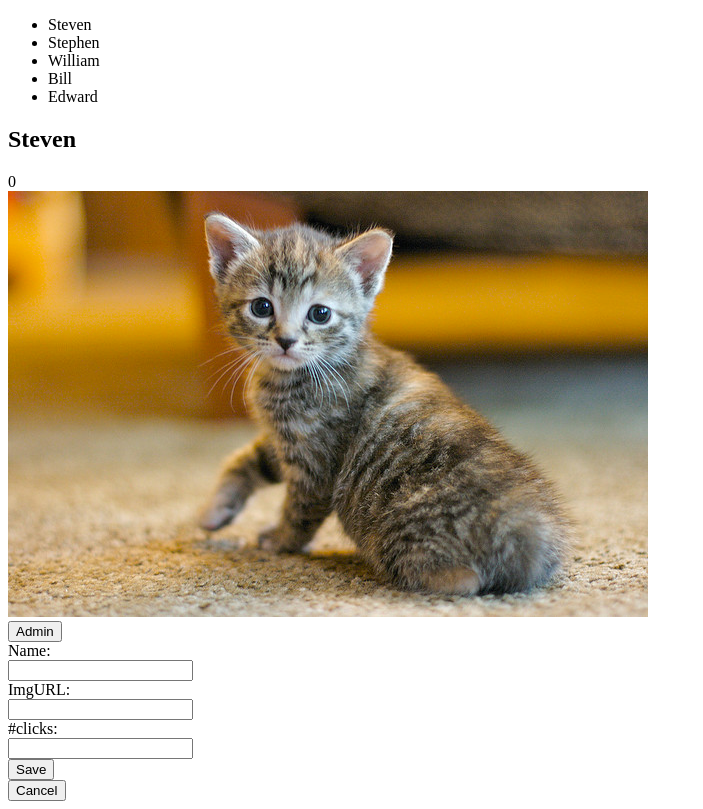
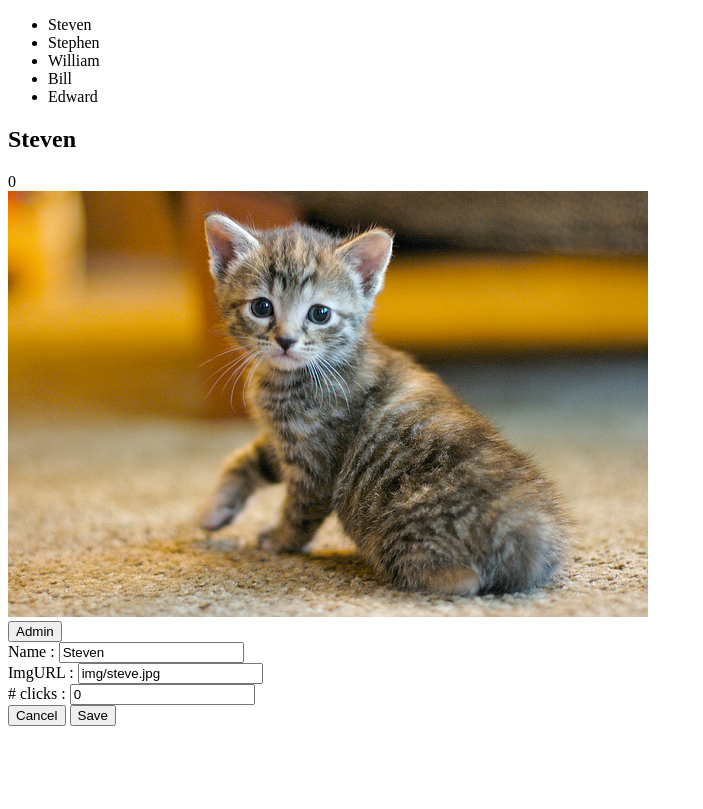
Before and after one commit to anotherjoshsmith/js-design-patterns, a plain HTML site: page lesson_2/index.html in a window 1280 px wide. Both pictures are taken after a click on the button "Admin". Shown: the whole page, without its empty margins (0-703 px from the left). Drawn offline with Linux system fonts and the light colour scheme.

Commit message:
Add functionality to admin and cancel buttons.

```diff
--- a/lesson_2/index.html
+++ b/lesson_2/index.html
@@ -14,15 +14,12 @@
     <button id="admin-button">Admin</button>
     <div id="admin">
         <form id="admin-form">
-            Name: <br>
-            <input type="text" id="admin-name"><br>
-            ImgURL: <br>
-            <input type="text" id="admin-url"><br>
-            #clicks: <br>
-            <input type="text" id="admin-clicks"><br>
-            <input type="submit" value="Save">
+            Name : <input type="text" id="admin-name"><br>
+            ImgURL : <input type="text" id="admin-url"><br>
+            # clicks : <input type="text" id="admin-clicks"><br>
         </form>
         <button id="admin-cancel">Cancel</button>
+        <button id="admin-save">Save</button>
     </div>
     <script src="js/app.js"></script>
 </body>
--- a/lesson_2/js/app.js
+++ b/lesson_2/js/app.js
@@ -64,14 +64,17 @@ var octopus = {
     incrementCounter: function () {
         model.currentCat.clickCount++;
         catView.render();
+        adminView.render();
     },
 
     openAdmin: function() {
-        console.log('open admin panel.');
+        var adminPanel = document.getElementById('admin');
+        adminPanel.style.display = 'block';
     },
 
     closeAdmin: function() {
-        console.log('close admin panel.');
+        var adminPanel = document.getElementById('admin');
+        adminPanel.style.display = 'none';
     },
 
     updateCatModel: function() {
@@ -141,6 +144,7 @@ var catListView = {
                 return function() {
                     octopus.setCurrentCat(cat);
                     catView.render();
+                    adminView.render();
                 };
             })(cat)); // if we didn't have the outer function we'd always show ed
 
@@ -156,7 +160,12 @@ var adminView = {
         this.buttonElem = document.getElementById('admin-button');
         this.formElem = document.getElementById('admin-form');
         this.formElem.setAttribute('onsubmit', 'octopus.updateCatModel()');
+        this.nameElem = document.getElementById('admin-name');
+        this.urlElem = document.getElementById('admin-url');
+        this.clicksElem = document.getElementById('admin-clicks');
         this.cancelElem = document.getElementById('admin-cancel');
+        this.saveElem = document.getElementById('admin-save');
+
 
         // on click, show admin div
         this.buttonElem.addEventListener('click', function(){
@@ -166,12 +175,21 @@ var adminView = {
         this.cancelElem.addEventListener('click', function(){
             octopus.closeAdmin();
         });
+        // on click, ask octopus to update model and render cat view
+        this.saveElem.addEventListener('click', function(){
+            octopus.updateCatModel();
+        });
         // render this view (update DOM elements with the right values)
         this.render();
+        octopus.closeAdmin();
     },
 
     render: function() {
-
+        // update the DOM elements with values from the current cat
+        var currentCat = octopus.getCurrentCat();
+        this.nameElem.value = currentCat.name;
+        this.urlElem.value = currentCat.imgSrc;
+        this.clicksElem.value = currentCat.clickCount;
     }
 
 };
```
